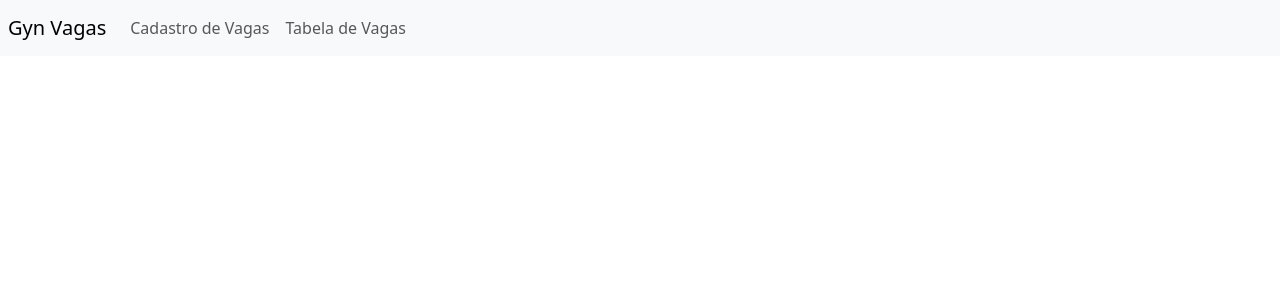
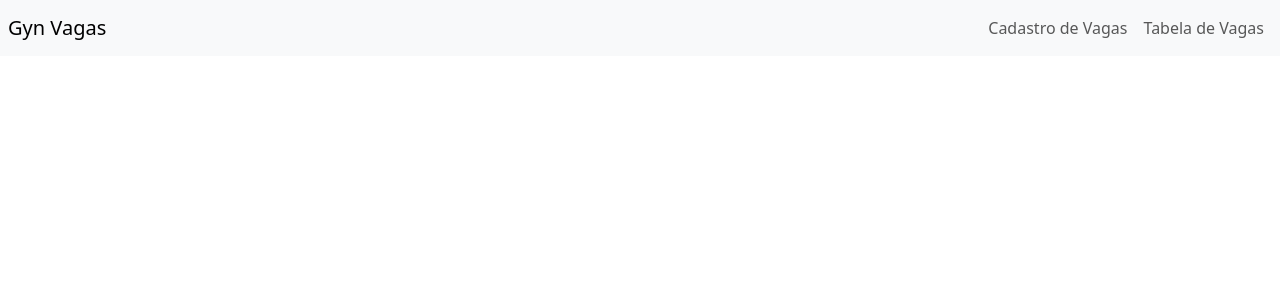
Before and after one commit to daniel-gondim/gyn-vagas-angular, an Angular app: page / in a window 1280 px wide. Shown: the top 300 px of the page. Built offline with nearby package versions, Linux system fonts and the light colour scheme.

Commit message:
Fix: Mudança na estilização do navbar: Transferência dos links para o lado direito da tela

```diff
--- a/src/app/navbar/navbar.component.html
+++ b/src/app/navbar/navbar.component.html
@@ -4,9 +4,10 @@
     <span class="navbar-toggler-icon"></span>
   </button>
 
-  <div class="collapse navbar-collapse" id="navbarSupportedContent">
-    <ul class="navbar-nav mr-auto">
-      <li class="nav-item">
+  <!-- O justify content é que joga os itens para a direita -->
+  <div class="collapse navbar-collapse justify-content-end" id="navbarSupportedContent">
+    <ul class="navbar-nav ml-auto">
+      <li class="nav-item ">
         <a class="nav-link" routerLink="/cadastro-de-vagas" routerLinkActive="active" ariaCurrentWhenActive="page">Cadastro de Vagas</a>
       </li>
       <li class="nav-item">
```
